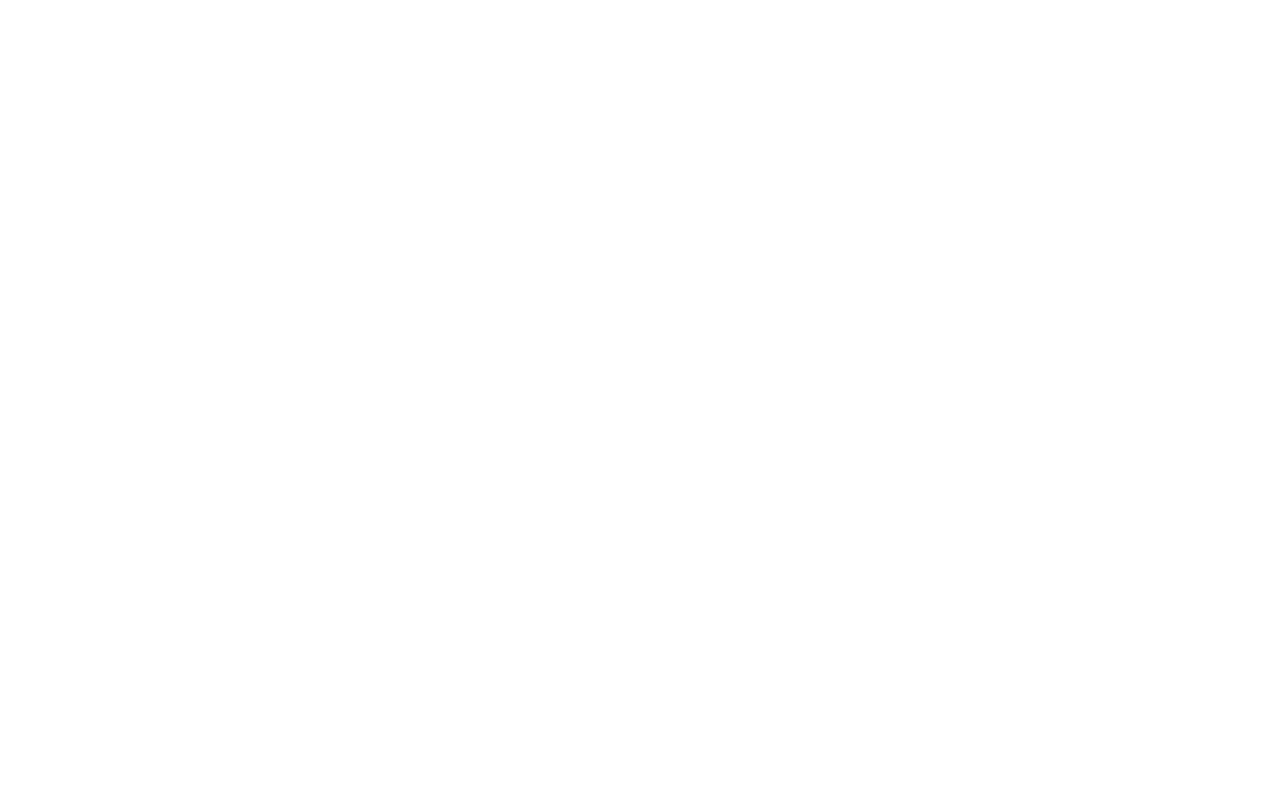
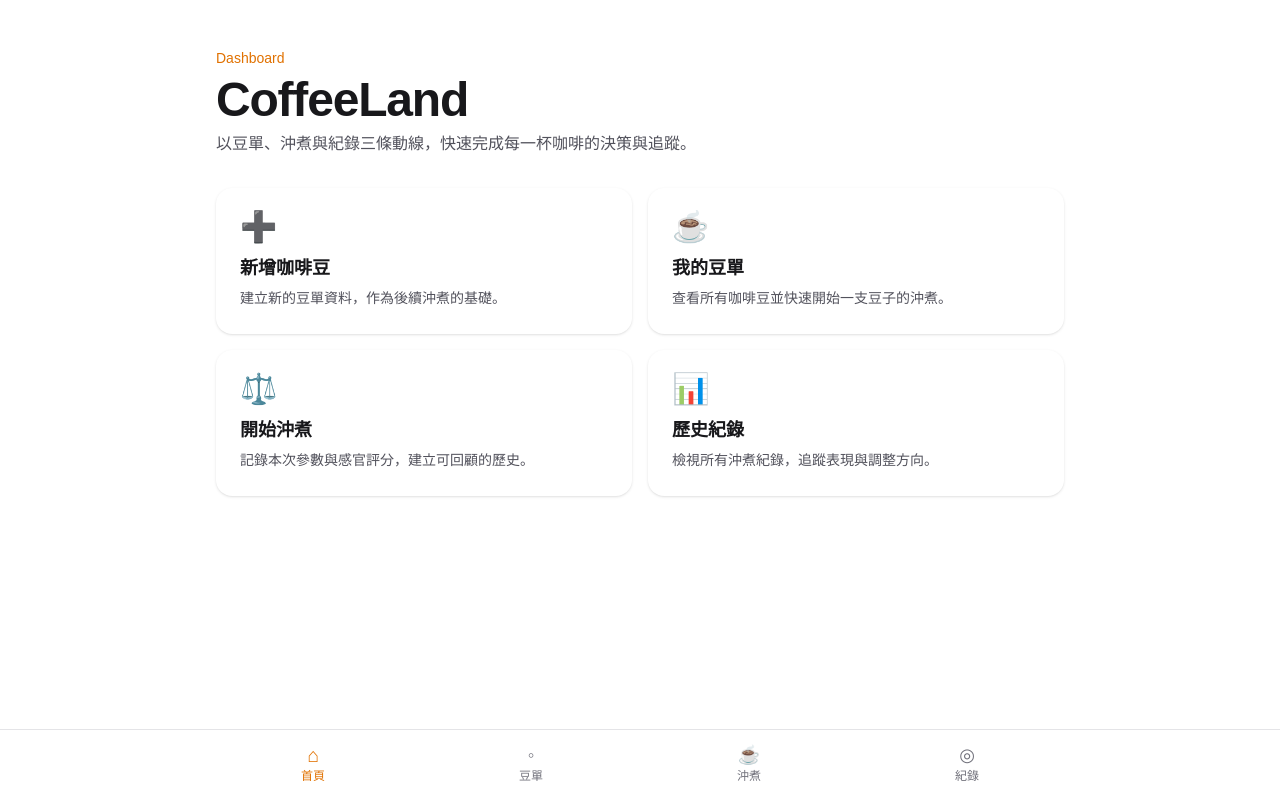
Before and after one commit to 2002brian/coffeelog, a Next.js app: page / in a window 1280 px wide. Before the commit this address had no page. Built offline with nearby package versions, Linux system fonts and the light colour scheme.

Commit message:
Feat: Add Dashboard, Bottom Navigation, and Brew History page

```diff
--- a/app/layout.tsx
+++ b/app/layout.tsx
@@ -1,5 +1,6 @@
 import type { Metadata } from "next";
 import { Geist, Geist_Mono } from "next/font/google";
+import BottomNav from "@/components/BottomNav";
 import "./globals.css";
 
 const geistSans = Geist({
@@ -35,9 +36,10 @@ export default function RootLayout({
   return (
     <html lang="en">
       <body
-        className={`${geistSans.variable} ${geistMono.variable} antialiased`}
+        className={`${geistSans.variable} ${geistMono.variable} bg-gray-50 antialiased`}
       >
-        {children}
+        <main className="pb-24">{children}</main>
+        <BottomNav />
       </body>
     </html>
   );
--- a/app/page.tsx
+++ b/app/page.tsx
@@ -1,5 +1,66 @@
-import { redirect } from "next/navigation";
+import Link from "next/link";
 
 export default function HomePage() {
-  redirect("/beans");
+  const actions = [
+    {
+      href: "/beans",
+      emoji: "➕",
+      title: "新增咖啡豆",
+      description: "建立新的豆單資料，作為後續沖煮的基礎。",
+    },
+    {
+      href: "/beans",
+      emoji: "☕️",
+      title: "我的豆單",
+      description: "查看所有咖啡豆並快速開始一支豆子的沖煮。",
+    },
+    {
+      href: "/brew/new",
+      emoji: "⚖️",
+      title: "開始沖煮",
+      description: "記錄本次參數與感官評分，建立可回顧的歷史。",
+    },
+    {
+      href: "/records",
+      emoji: "📊",
+      title: "歷史紀錄",
+      description: "檢視所有沖煮紀錄，追蹤表現與調整方向。",
+    },
+  ];
+
+  return (
+    <main className="mx-auto max-w-4xl space-y-8 px-4 py-8 sm:px-6">
+      <header className="space-y-2 pt-4">
+        <p className="text-sm font-medium text-amber-600">Dashboard</p>
+        <h1 className="text-4xl font-bold tracking-tight text-zinc-900 sm:text-5xl">
+          CoffeeLand
+        </h1>
+        <p className="max-w-2xl text-sm leading-6 text-zinc-600 sm:text-base">
+          以豆單、沖煮與紀錄三條動線，快速完成每一杯咖啡的決策與追蹤。
+        </p>
+      </header>
+
+      <section className="grid gap-4 sm:grid-cols-2">
+        {actions.map((action) => (
+          <Link
+            key={action.title}
+            href={action.href}
+            className="rounded-2xl bg-white p-6 shadow-sm transition duration-150 hover:shadow-md active:scale-95"
+          >
+            <div className="space-y-3">
+              <div className="text-3xl leading-none">{action.emoji}</div>
+              <div className="space-y-1">
+                <h2 className="text-lg font-semibold text-zinc-900">
+                  {action.title}
+                </h2>
+                <p className="text-sm leading-6 text-zinc-600">
+                  {action.description}
+                </p>
+              </div>
+            </div>
+          </Link>
+        ))}
+      </section>
+    </main>
+  );
 }
--- /dev/null
+++ b/app/records/page.tsx
@@ -0,0 +1,95 @@
+import { prisma } from "@/lib/prisma";
+
+function formatRatio(dose: number, water: number) {
+  if (dose <= 0) {
+    return "-";
+  }
+
+  return `1:${(water / dose).toFixed(1)}`;
+}
+
+export default async function RecordsPage() {
+  const records = await prisma.brewRecord.findMany({
+    include: {
+      bean: true,
+    },
+    orderBy: {
+      createdAt: "desc",
+    },
+  });
+
+  return (
+    <main className="mx-auto max-w-4xl space-y-6 px-4 py-8 sm:px-6">
+      <header className="space-y-2 pt-4">
+        <p className="text-sm font-medium text-amber-600">Records</p>
+        <h1 className="text-3xl font-bold tracking-tight text-zinc-900 sm:text-4xl">
+          沖煮紀錄
+        </h1>
+        <p className="text-sm leading-6 text-zinc-600">
+          集中查看每一次沖煮的參數與感官表現，方便回顧與比較。
+        </p>
+      </header>
+
+      {records.length === 0 ? (
+        <section className="rounded-2xl border border-dashed border-zinc-300 bg-white p-8 text-center shadow-sm">
+          <h2 className="text-lg font-semibold text-zinc-900">
+            尚未建立任何沖煮紀錄
+          </h2>
+          <p className="mt-2 text-sm text-zinc-600">
+            先從一支咖啡豆開始，建立第一筆沖煮資料。
+          </p>
+        </section>
+      ) : (
+        <section className="grid gap-4">
+          {records.map((record) => (
+            <article
+              key={record.id}
+              className="rounded-2xl border border-zinc-200 bg-white p-5 shadow-sm"
+            >
+              <div className="flex flex-wrap items-start justify-between gap-3">
+                <div>
+                  <h2 className="text-lg font-semibold text-zinc-900">
+                    {record.bean.name}
+                  </h2>
+                  <p className="mt-1 text-sm text-zinc-500">
+                    {record.createdAt.toLocaleString("zh-TW")}
+                  </p>
+                </div>
+                <div className="rounded-full bg-amber-50 px-3 py-1 text-xs font-medium text-amber-700">
+                  粉水比 {formatRatio(record.dose, record.water)}
+                </div>
+              </div>
+
+              <div className="mt-4 grid gap-3 text-sm sm:grid-cols-2 lg:grid-cols-4">
+                <div className="rounded-xl bg-zinc-50 px-4 py-3">
+                  <p className="text-zinc-500">粉量 / 水量</p>
+                  <p className="mt-1 font-semibold text-zinc-900">
+                    {record.dose}g / {record.water}ml
+                  </p>
+                </div>
+                <div className="rounded-xl bg-zinc-50 px-4 py-3">
+                  <p className="text-zinc-500">水溫</p>
+                  <p className="mt-1 font-semibold text-zinc-900">
+                    {record.temperature}°C
+                  </p>
+                </div>
+                <div className="rounded-xl bg-zinc-50 px-4 py-3">
+                  <p className="text-zinc-500">酸 / 甜 / 體酯感</p>
+                  <p className="mt-1 font-semibold text-zinc-900">
+                    {record.acidity} / {record.sweetness} / {record.body}
+                  </p>
+                </div>
+                <div className="rounded-xl bg-zinc-50 px-4 py-3">
+                  <p className="text-zinc-500">器具</p>
+                  <p className="mt-1 font-semibold text-zinc-900">
+                    {record.equipment}
+                  </p>
+                </div>
+              </div>
+            </article>
+          ))}
+        </section>
+      )}
+    </main>
+  );
+}
--- /dev/null
+++ b/components/BottomNav.tsx
@@ -0,0 +1,58 @@
+"use client";
+
+import Link from "next/link";
+import { usePathname } from "next/navigation";
+
+const items = [
+  { href: "/", icon: "⌂", label: "首頁" },
+  { href: "/beans", icon: "◦", label: "豆單" },
+  { href: "/brew/new", icon: "☕", label: "沖煮" },
+  { href: "/records", icon: "◎", label: "紀錄" },
+];
+
+function isActive(pathname: string, href: string) {
+  if (href === "/") {
+    return pathname === "/";
+  }
+
+  if (href === "/brew/new") {
+    return pathname === "/brew" || pathname.startsWith("/brew/");
+  }
+
+  return pathname === href || pathname.startsWith(`${href}/`);
+}
+
+export default function BottomNav() {
+  const pathname = usePathname();
+
+  return (
+    <nav className="fixed bottom-0 left-0 right-0 z-50 border-t border-zinc-200 bg-white/90 backdrop-blur-md">
+      <div className="mx-auto grid max-w-4xl grid-cols-4 px-3 py-2">
+        {items.map((item) => {
+          const active = isActive(pathname, item.href);
+
+          return (
+            <Link
+              key={item.href}
+              href={item.href}
+              className={`flex flex-col items-center justify-center gap-1 rounded-2xl px-3 py-2 text-xs font-medium transition active:scale-95 ${
+                active
+                  ? "text-amber-600"
+                  : "text-zinc-500 hover:text-zinc-800"
+              }`}
+            >
+              <span
+                className={`text-lg leading-none ${
+                  active ? "scale-110" : ""
+                }`}
+              >
+                {item.icon}
+              </span>
+              <span>{item.label}</span>
+            </Link>
+          );
+        })}
+      </div>
+    </nav>
+  );
+}
```
